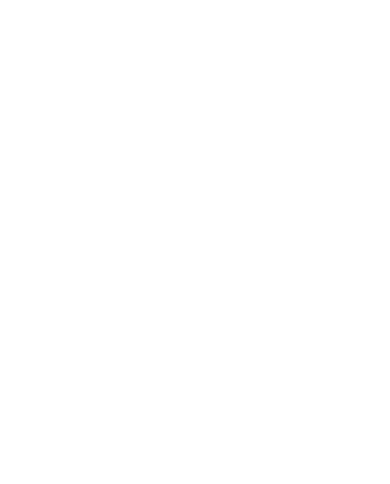
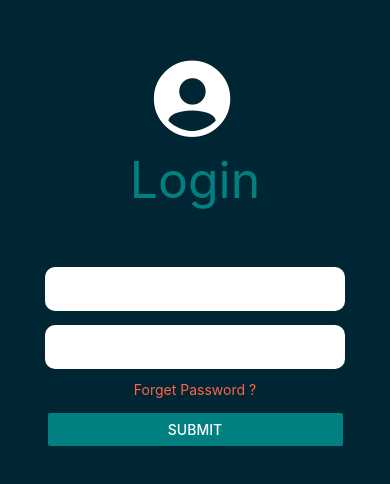
Before and after one commit to bishal5917/Native_App, a React Native app: screen / in a window 390 px wide. Shown: the part 170-654 px from the top of the page. Built offline with nearby package versions, Linux system fonts and the light colour scheme.

Commit message:
login button done

```diff
--- a/components/Login.js
+++ b/components/Login.js
@@ -1,10 +1,29 @@
-import React from 'react'
-import { View, Text, StyleSheet } from 'react-native'
+import React,{useState} from 'react'
+import { View, Text, StyleSheet, TextInput, Button } from 'react-native'
+import { Ionicons } from '@expo/vector-icons';
 
 export default function Login() {
+    const [show,setShow]=useState(false)
+    const onPressLogin=()=>{
+
+    }
     return (
-        <View>
-            <Text></Text>
+        <View style={styles.container}>
+            <Ionicons name="person-circle-sharp" size={94} color="white" />
+            <Text style={styles.login}>Login</Text>
+            <View style={styles.inputCont}>
+                <TextInput style={styles.text} placeholder="Username"></TextInput>
+                <TextInput style={styles.text} placeholder="Password"></TextInput>
+            </View>
+            <Text style={styles.forget}>Forget Password ?</Text>
+            <View style={styles.loginBtn}>
+            <Button
+                onPress={onPressLogin}
+                fontSize="30"
+                color= "teal"
+                title="Submit"
+            />
+            </View>
         </View>
     )
 }
@@ -12,8 +31,34 @@
 const styles = StyleSheet.create({
     container: {
         flex: 1,
-        backgroundColor: 'teal',
-        alignItems: 'center',
+        backgroundColor: '#002633',
+        alignItems: "center",
         justifyContent: 'center',
     },
+    forget: {
+        color: "tomato",
+        margin: 5
+
+    },
+    login: {
+        fontSize: 50,
+        color: "teal"
+    },
+    text: {
+        backgroundColor: "white",
+        padding: 10,
+        fontSize: 20,
+        color: "white",
+        borderRadius: 10,
+        width: 300,
+        margin: 7
+    },
+    inputCont: {
+        marginTop: 50
+    },
+    loginBtn:{
+        width: 315,
+        padding: 10,
+        borderRadius: 10,
+    }
 });
--- a/package.json
+++ b/package.json
@@ -10,6 +10,7 @@
     "eject": "expo eject"
   },
   "dependencies": {
+    "@expo/vector-icons": "^12.0.5",
     "@react-native-community/hooks": "^2.8.1",
     "expo": "~44.0.0",
     "expo-status-bar": "~1.2.0",
```
